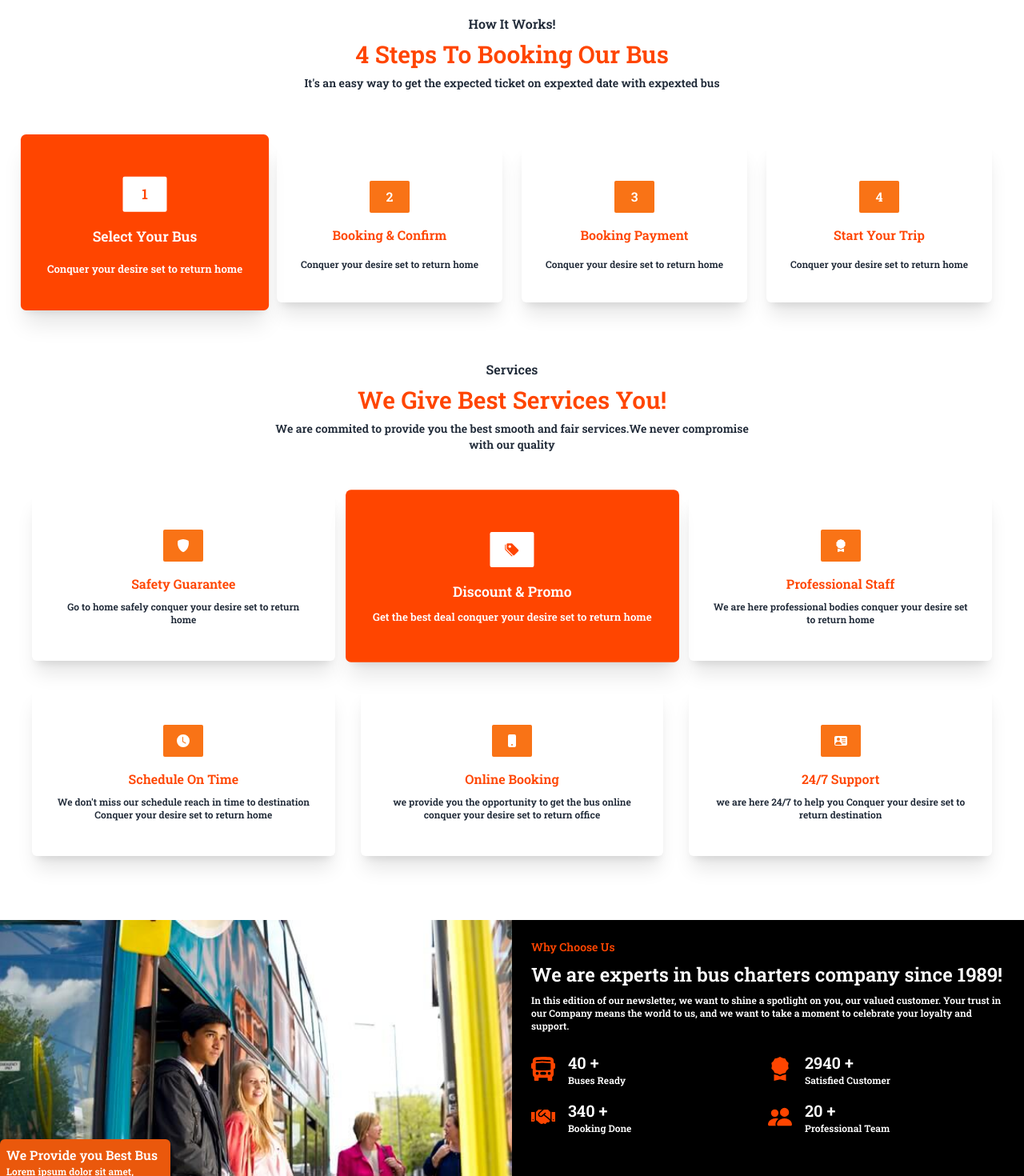
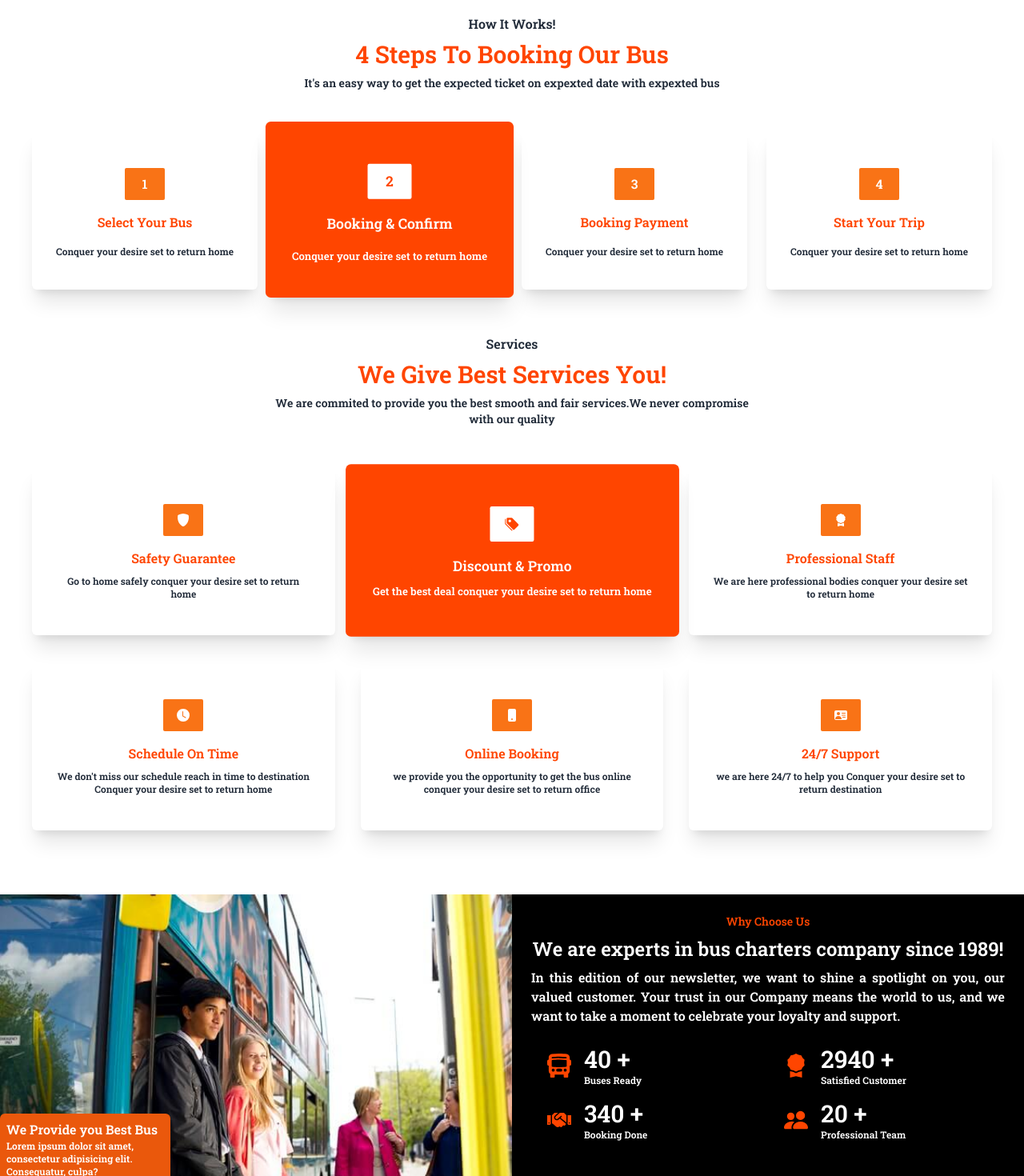
Before and after one commit to ashiqur-r-biplop/project-8, a React (Vite) app: page / in a window 1280 px wide. Shown: the part 1200-2670 px from the top of the page at 80% size. Built offline with nearby package versions, Linux system fonts and the light colour scheme; no server answers.

Commit message:
some change oh home page

```diff
--- a/src/Component/Main/Home/Count.jsx
+++ b/src/Component/Main/Home/Count.jsx
@@ -8,11 +8,12 @@ const Count = () => {
   return (
     <div className="max-w-[1200px] mx-5 md:mx-auto">
       <div className="mt-12 pb-8">
-        <div className="grid grid-cols-1 md:grid-cols-3 gap-8">
+        <div className="grid grid-cols-1 md:grid-cols-2 lg:grid-cols-4   gap-8">
           {[
             { end: 100, postFix: "Million+", text: "Tickets Sold" },
             { end: 300, postFix: "+", text: "Routes" },
             { end: 10, postFix: "Million+", text: "Happy Users" },
+            { end: 100, postFix: "Million+", text: "Subscribe" },
           ].map((s, i) => {
             return (
               <ScrollAnimation
--- a/src/Component/Main/Home/Featured.jsx
+++ b/src/Component/Main/Home/Featured.jsx
@@ -28,53 +28,53 @@ const Featured = () => {
           </div>
         </div>
         <div className="bg-black p-4 md:p-6 w-full h-full">
-          <p className="brand-color text-sm capitalize">Why choose us</p>
-          <h1 className="text-white mt-2 md:text-2xl">
+          <p className="brand-color text-sm capitalize text-center">Why choose us</p>
+          <h1 className="text-white mt-2 md:text-2xl text-center">
             We are experts in bus charters company since 1989!
           </h1>
-          <p className="text-white text-xs py-2">
+          <p className="text-white text-[16px] py-2 text-justify">
             In this edition of our newsletter, we want to shine a spotlight on
             you, our valued customer. Your trust in our Company means the world
             to us, and we want to take a moment to celebrate your loyalty and
             support.
           </p>
-          <div className="grid grid-cols-1 mt-4 md:grid-cols-2">
+          <div className="grid grid-cols-2 mt-4  ">
             <div className="">
-              <div className="flex  gap-4 mb-3 md:mb-0">
+              <div className="flex  gap-4 mb-3 md:mb-0 ms-5">
                 <div className="flex items-center">
                   <BsFillBusFrontFill className="brand-color  text-3xl" />
                 </div>
                 <div>
-                  <span className="text-xl text-white">40 +</span>
+                  <span className="text-xl md:text-3xl text-white">40 +</span>
                   <p className="text-white text-xs">Buses Ready</p>
                 </div>
               </div>
-              <div className="flex md:mt-4 mb-3 md:mb-0 gap-4">
+              <div className="flex md:mt-4 mb-3 md:mb-0 gap-4 ms-5">
                 <div className="flex items-center">
                   <FaHandshake className="brand-color  text-3xl" />
                 </div>
                 <div>
-                  <span className="text-xl text-white">340 +</span>
+                  <span className="text-xl md:text-3xl text-white">340 +</span>
                   <p className="text-white text-xs">Booking Done</p>
                 </div>
               </div>
             </div>
             <div className="">
-              <div className="flex  gap-4 mb-3 md:mb-0">
+              <div className="flex  gap-4 mb-3 md:mb-0 ms-5">
                 <div className="flex items-center">
                   <BsFillAwardFill className="brand-color  text-3xl" />
                 </div>
                 <div>
-                  <span className="text-xl text-white">2940 +</span>
+                  <span className="text-xl md:text-3xl text-white">2940 +</span>
                   <p className="text-white text-xs">Satisfied Customer</p>
                 </div>
               </div>
-              <div className="flex md:mt-4 gap-4 mb-3 md:mb-0">
+              <div className="flex md:mt-4 gap-4 mb-3 md:mb-0 ms-5">
                 <div className="flex items-center">
                   <BsFillPeopleFill className="brand-color  text-3xl" />
                 </div>
                 <div>
-                  <span className="text-xl text-white">20 +</span>
+                  <span className="text-xl md:text-3xl text-white">20 +</span>
                   <p className="text-white text-xs">Professional Team</p>
                 </div>
               </div>
--- a/src/Component/Main/Home/NewsLetter.jsx
+++ b/src/Component/Main/Home/NewsLetter.jsx
@@ -1,10 +1,23 @@
-import React from 'react'
+import React, { useState } from 'react'
 
 
 const NewsLetter = () => {
 
+     const [email, setEmail] = useState("");
+
+     const handleInputChange = (e) => {
+          setEmail(e.target.value);  // this value  is user email
+        };
+
+
+     const handelSubmit = ()=>{
+          console.log( email);
+          //  this value save the data base when any user subscribe
+
+     }
+
  return (
-   <div className="max-w-[1200px] mb-8 brand-bg opacity-80 px-6 py-8 md:py-12 md:px-10  mx-auto">
+   <div className="max-w-[1200px] mb-8 brand-bg opacity-80 px-6 p-8 md:py-12 md:px-10  mx-auto">
      <div className="w-full md:w-6/12 md:mx-auto">
        <h1 className="text-lg md:text-3xl  text-white pb-2">
          Subscribe To Our Newsletter
@@ -16,11 +29,14 @@ const NewsLetter = () => {
              className="w-full  px-2 py-2 rounded  mb-2 md:mb-0"
              type="text"
              placeholder="Enter your Email"
+             onChange={handleInputChange}
            />
          </div>
          <div className='md:ml-2'>
            {" "}
-           <button className='bg-black rounded text-white px-3 py-2'>Subscribe</button>
+           <button
+           onClick={handelSubmit}
+           className='bg-black rounded text-white px-3 py-2'>Subscribe</button>
          </div>
        </div>
      </div>
--- a/src/Component/Main/Home/Testimonial.jsx
+++ b/src/Component/Main/Home/Testimonial.jsx
@@ -88,6 +88,7 @@ const Testimonial = () => {
                     // changeRating={this.changeRating}
                     numberOfStars={5}
                     name="rating"
+
                   />
                 </div>
               </div>
--- a/src/Component/Main/Home/TicketBookingSteps.jsx
+++ b/src/Component/Main/Home/TicketBookingSteps.jsx
@@ -1,9 +1,10 @@
 
+import { useState } from 'react';
 import './Banner';
 
 const TicketBookingSteps = () => {
 
-
+     const [bgColor, setBgColor] = useState("Booking & Confirm");
 
 
 
@@ -30,6 +31,9 @@ const TicketBookingSteps = () => {
       },
     ];
     // console.log(steps)
+    const handleHover = (title) => {
+     setBgColor(title);
+   };
   return (
     <div className="max-w-[1200px] mx-5 md:mx-auto">
       <div className=" w-full md:w-6/12 mx-auto my-6 text-center">
@@ -43,16 +47,17 @@ const TicketBookingSteps = () => {
           expexted bus
         </p>
       </div>
-      <div className="grid items-center grid-cols-1 md:grid-cols-4 py-6 gap-x-6 mb-8" >
+      <div className="grid items-center grid-cols-1 md:grid-cols-2 lg:grid-cols-4 py-6 gap-x-6 gap-y-6 mb-8" >
         {steps.map((step, index) => (
           <div
             key={index}
-            className={`group shadow-xl rounded-md my-4 md:py-8 md:px-4 ${
-              index === 0 ? "first-child" : ""
-              }`}
+            onMouseEnter={() => handleHover(step?.title)}
+            className={`group shadow-xl rounded-md md:py-8 md:px-4 ${
+              bgColor === step?.title ? "first-child cursor-pointer" : ""
+            }`}
 
           >
-            <div className="childDiv mx-auto rounded-sm text-white text-center flex items-center justify-center w-[50px] h-[40px] my-4 bg-orange-500">
+            <div className="childDiv mx-auto rounded-sm text-white text-center flex items-center justify-center w-[50px] h-[35px] md:h-[40px] my-4 bg-orange-500">
               <p>{step.serial}</p>
             </div>
             <h1 className="brand-color capitalize text-center pb-2 heading">
```
